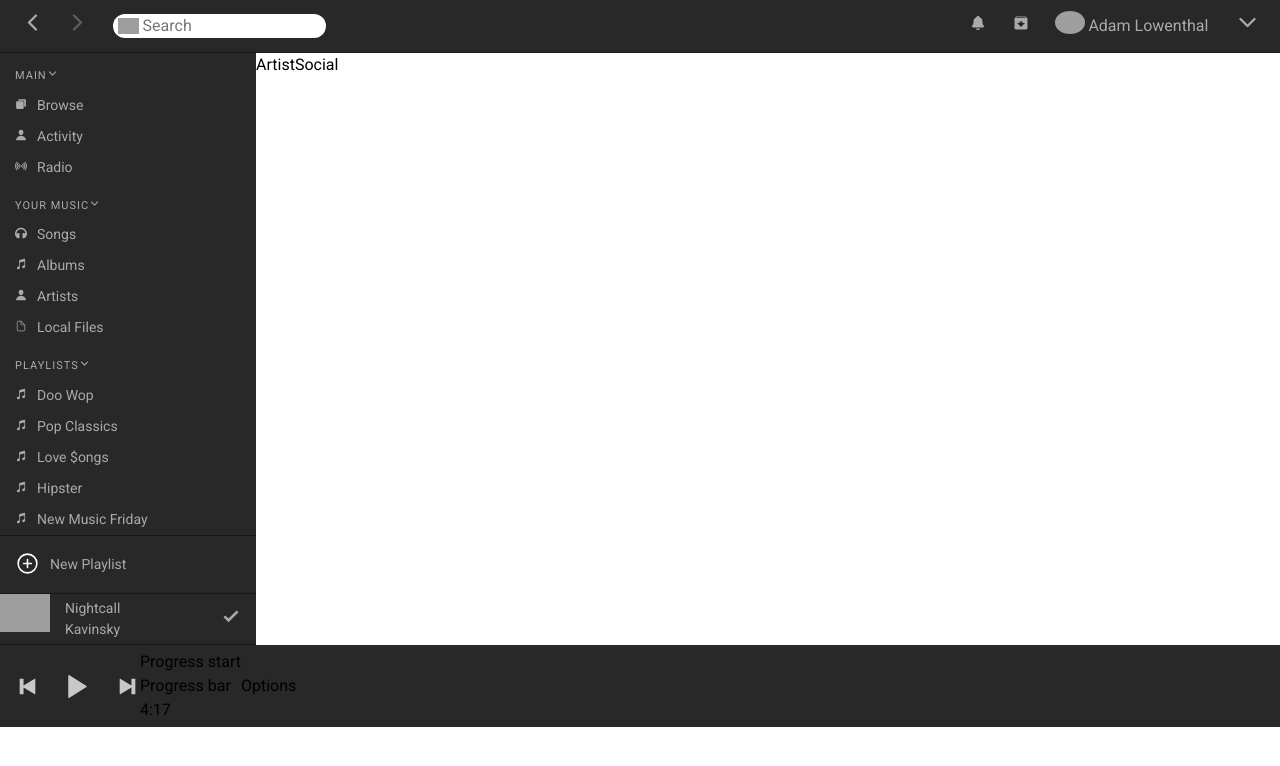
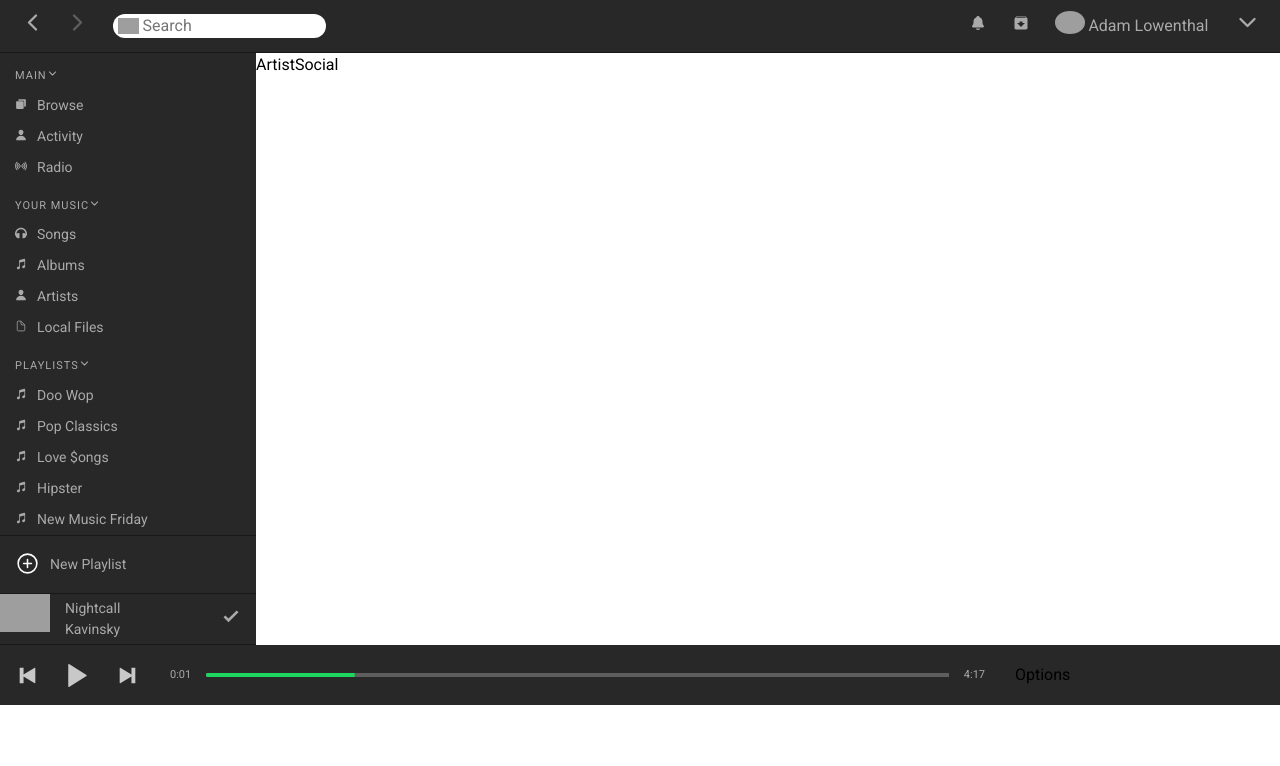
Before and after one commit to AntonSkliarov/spotify-app, a React (Create React App) app: page / in a window 1280 px wide. Shown: the top 766 px of the page. Built offline with nearby package versions, Linux system fonts and the light colour scheme; grey boxes are pictures that could not be loaded.

Commit message:
added song-progress component

```diff
--- a/package.json
+++ b/package.json
@@ -13,6 +13,7 @@
     "@types/react-dom": "^17.0.0",
     "classnames": "^2.2.6",
     "node-sass": "^4.14.1",
+    "nouislider": "^14.6.3",
     "react": "^17.0.1",
     "react-dom": "^17.0.1",
     "react-icons": "^4.1.0",
@@ -48,6 +49,7 @@
   },
   "devDependencies": {
     "@types/classnames": "^2.2.11",
+    "@types/nouislider": "^9.0.8",
     "eslint": "^7.17.0",
     "gh-pages": "^3.1.0"
   }
--- a/src/app/components/current-track/components/progress/progress.sass
+++ b/src/app/components/current-track/components/progress/progress.sass
@@ -0,0 +1,20 @@
+@import '../../../../../helpers/_variables'
+
+.progress
+  display: flex
+  flex-flow: row
+  justify-content: space-between
+  align-items: center
+
+  width: 70%
+  padding: 0 $padding-lg
+
+  color: $grey
+  font-size: $x-small
+
+  &__bar
+    width: 100%
+    padding: 0 $padding
+
+  &:hover .song-progress .noUi-handle
+    display: block
--- a/src/app/components/current-track/components/progress/progress.tsx
+++ b/src/app/components/current-track/components/progress/progress.tsx
@@ -3,14 +3,21 @@ import './progress.sass';
 import currentTrack from '../../../../../api/currentTrack.json';
 import { ITrack } from '../../../../../helpers/interfaces';
 import { msToMinAndSec } from '../../../../../helpers/_functions';
+import { SongProgress } from '../../../ui/song-progress';
 
 const track: ITrack = currentTrack.track;
 
 export const Progress: React.FC = () => (
-  <div>
-    <div>Progress start</div>
-    <div>Progress bar</div>
-    <div>
+  <div className="progress">
+    <div className="progress__start">
+      0:01
+    </div>
+
+    <div className="progress__bar">
+      <SongProgress />
+    </div>
+
+    <div className="progress__end">
       {msToMinAndSec(track.duration)}
     </div>
   </div>
--- /dev/null
+++ b/src/app/components/ui/song-progress/index.tsx
@@ -0,0 +1 @@
+export * from './song-progress';
--- /dev/null
+++ b/src/app/components/ui/song-progress/song-progress.sass
@@ -0,0 +1,33 @@
+@import '../../../../helpers/_variables'
+
+.song-progress
+  &.noUi-target
+    height: 4px
+
+    border: none
+
+  & .noUi-connect
+    background: $green
+
+  & .noUi-base
+    background: darken( $grey , 30% )
+
+  &.noUi-horizontal .noUi-origin
+    background: darken( $grey , 30% )
+
+  &.noUi-horizontal .noUi-handle
+    display: none
+    left: 100%
+
+    width: 15px
+    height: 15px
+
+    background: $sand
+    border-radius: 50%
+    box-shadow: none
+    border: none
+    outline: none
+
+    &:before,
+    &:after
+      background: none
--- /dev/null
+++ b/src/app/components/ui/song-progress/song-progress.tsx
@@ -0,0 +1,26 @@
+import React, { useEffect, useRef } from 'react';
+import noUiSlider from 'nouislider';
+import './song-progress.sass';
+import 'nouislider/distribute/nouislider.css';
+
+
+export const SongProgress: React.FC = () => {
+  const elRef = useRef<HTMLDivElement>(null);
+
+  useEffect((): void => {
+    if (elRef.current !== null) {
+      noUiSlider.create(elRef.current, {
+        connect: [true, false],
+        start: [20],
+        range: {
+          'min': [0],
+          'max': [100]
+        }
+      });
+    }
+  }, []);
+
+  return (
+    <div ref={elRef} className="song-progress"></div>
+  );
+};
```
Also changed, not shown: 1 other file (tests, documents, lock files or other folders).
